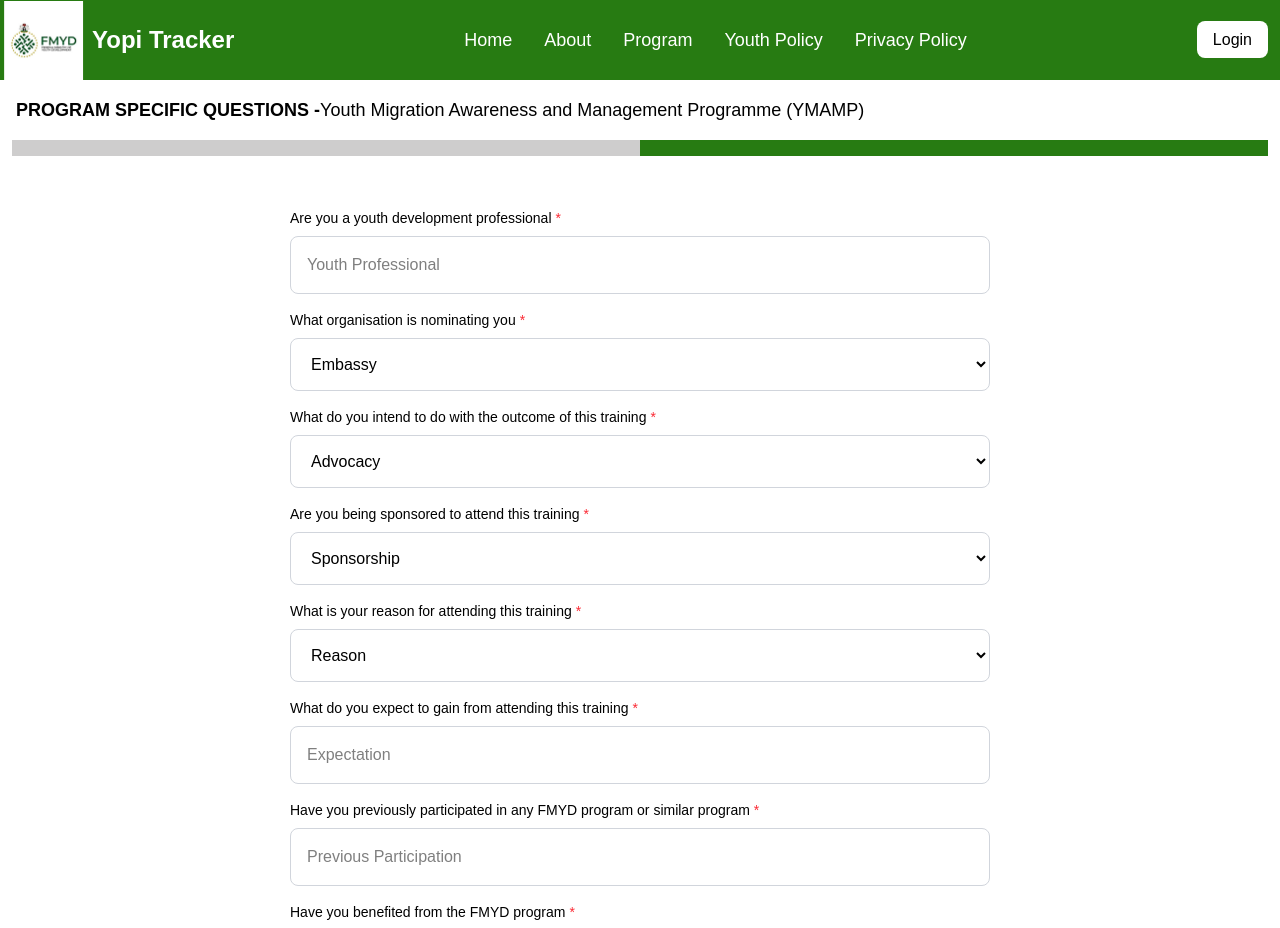
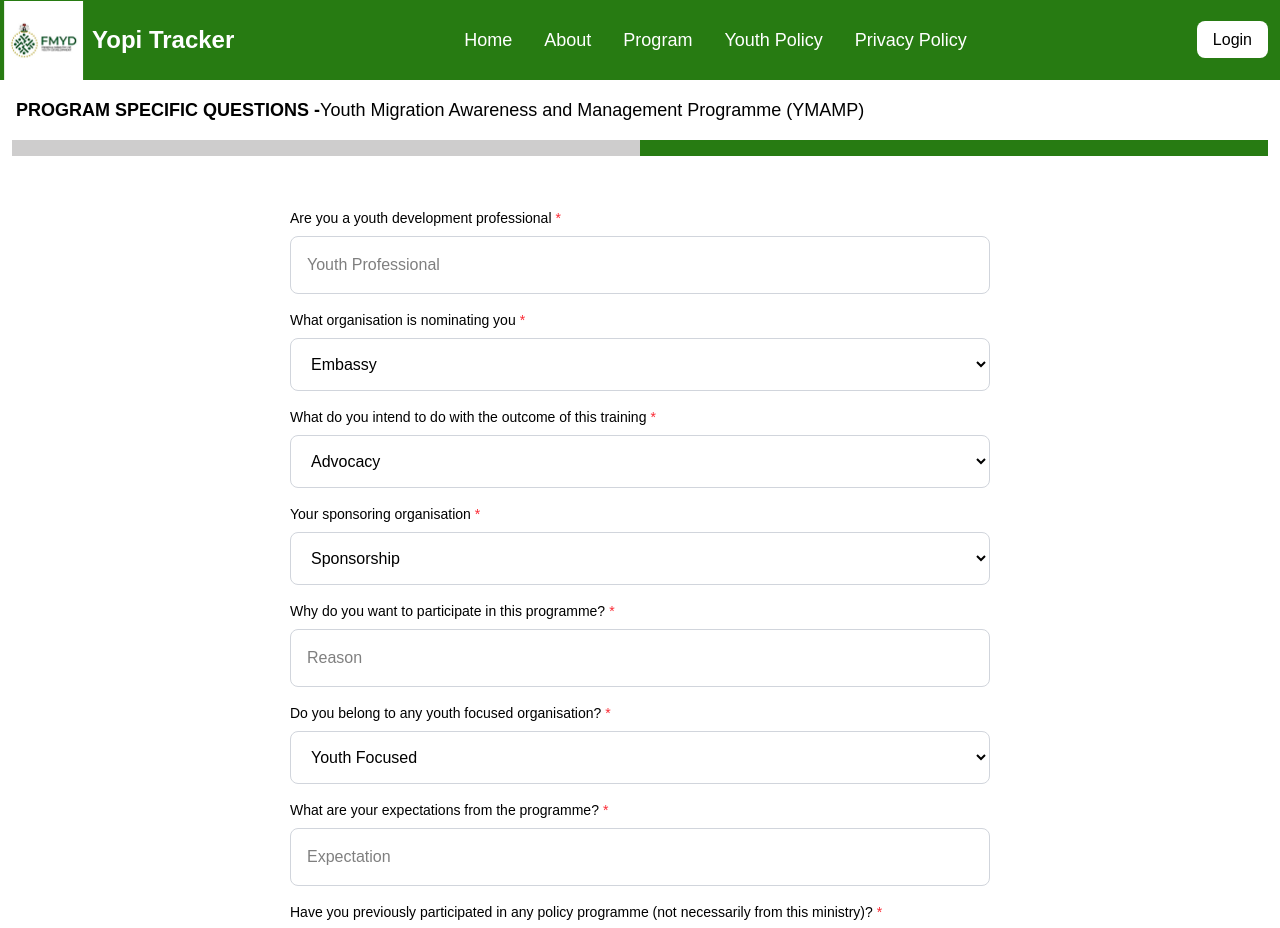
Before and after one commit to Blaziod/urep-frontend, a Next.js app: page /programs/youth_migration in a window 1280 px wide. Shown: the top 928 px of the page. Built offline with nearby package versions, Linux system fonts and the light colour scheme.

Commit message:
fix: typos

```diff
--- a/src/app/programs/youth_migration/page.tsx
+++ b/src/app/programs/youth_migration/page.tsx
@@ -23,6 +23,7 @@ export default function YouthMigrationPage() {
     const [expectation, setExpectation] = useState('');
     const [previousParticipation, setPreviousParticipation] = useState('');
     const [benefitedFromFMYD, setBenefitedFromFMYD] = useState('');
+    const [youthFocused, setYouthFocused] = useState('');
 
     const embassyOptions = [
         { value: 'option1', label: 'Option 1' },
@@ -31,20 +32,27 @@ export default function YouthMigrationPage() {
     ];
 
     const advocacyOptions = [
-        { value: 'single', label: 'Single' },
-        { value: 'married', label: 'Married' },
-        { value: 'divorced', label: 'Divorced' },
-        { value: 'widowed', label: 'Widowed' },
+        { value: 'advocacy', label: 'Advocacy' },
+        { value: 'createawareness', label: 'Create Awareness' },
+        { value: 'youthclub', label: 'Start a Youth Club' },
+        { value: 'mentorship', label: 'Mentorship' },
+        { value: 'other', label: 'Other' },
     ];
 
     const sponsorshipOptions = [
+        { value: 'state_govt', label: 'State Government' },
+        { value: 'imo', label: 'IMO' },
+        { value: 'ngo', label: 'NGO' },
+        { value: 'EU', label: 'European Union' },
+        { value: 'embassy', label: 'Embassy' },
+        { value: 'naptip', label: 'NAPTIP' },
+        { value: 'ndlea', label: 'NDLEA' },
+        { value: 'nis', label: 'NIS' },
+        { value: 'fmle', label: 'FMLE' },
+    ];
+    const youthFocusedOptions = [
         { value: 'Yes', label: 'Yes' },
         { value: 'No', label: 'No' },
-    ];
-    const reasonOptions = [
-        { value: 'Education', label: 'Education' },
-        { value: 'Employment', label: 'Employment' },
-        { value: 'Other', label: 'Other' },
     ];
     const previousParticipationOptions = [
         { value: 'Yes', label: 'Yes' },
@@ -125,7 +133,7 @@ export default function YouthMigrationPage() {
                     {/* Sponsorship field */}
                     <TextField
                         type="dropdown"
-                        label="Are you being sponsored to attend this training"
+                        label="Your sponsoring organisation"
                         placeholder="Sponsorship"
                         value={sponsorship}
                         onChange={setSponsorship}
@@ -135,19 +143,29 @@ export default function YouthMigrationPage() {
                     />
                     {/* Reason field */}
                     <TextField
-                        type="dropdown"
-                        label="What is your reason for attending this training"
+                        type="text"
+                        label="Why do you want to participate in this programme?"
                         placeholder="Reason"
                         value={reason}
                         onChange={setReason}
-                        options={reasonOptions}
                         required
                         id="reason"
+                    />
+                    {/* Youth Focused field */}
+                    <TextField
+                        type="dropdown"
+                        label="Do you belong to any youth focused organisation?"
+                        placeholder="Youth Focused"
+                        value={youthFocused}
+                        onChange={setYouthFocused}
+                        required
+                        options={youthFocusedOptions}
+                        id="youth_focused"
                     />
                     {/* Expectation field */}
                     <TextField
                         type="text"
-                        label="What do you expect to gain from attending this training"
+                        label="What are your expectations from the programme?"
                         placeholder="Expectation"
                         value={expectation}
                         onChange={setExpectation}
@@ -157,7 +175,7 @@ export default function YouthMigrationPage() {
                     {/* Previous Participation field */}
                     <TextField
                         type="text"
-                        label="Have you previously participated in any FMYD program or similar program"
+                        label="Have you previously participated in any policy programme (not necessarily from this ministry)?"
                         placeholder="Previous Participation"
                         value={previousParticipation}
                         onChange={setPreviousParticipation}
@@ -168,7 +186,7 @@ export default function YouthMigrationPage() {
                     {/* Benefited from FMYD field */}
                     <TextField
                         type="dropdown"
-                        label="Have you benefited from the FMYD program"
+                        label="Have you participated in any FMYD program"
                         placeholder="Benefited from FMYD"
                         value={benefitedFromFMYD}
                         onChange={setBenefitedFromFMYD}
```
